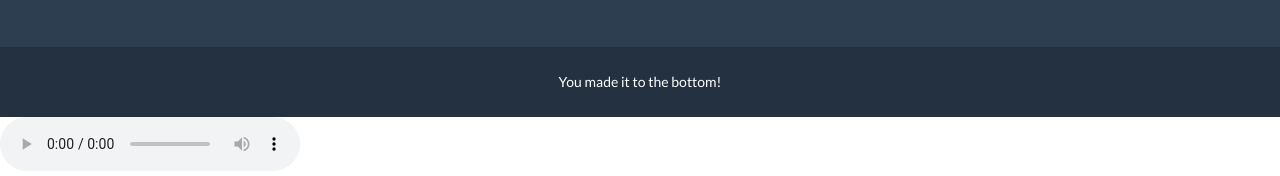
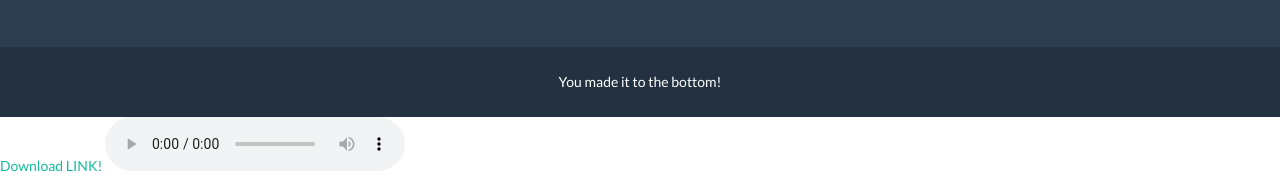
Before and after one commit to jtjanecek/jtjanecek.github.io, a website: page index.html in a window 1280 px wide. Shown: the part 3008-3184 px from the top of the page. Drawn offline with nearby package versions, Linux system fonts and the light colour scheme.

Commit message:
testing new html link for download

```diff
--- a/index.html
+++ b/index.html
@@ -528,6 +528,8 @@
     <!-- Theme JavaScript -->
     <script src="js/freelancer.min.js"></script>
 
+	<a href="img/keys.mp3" download> Download LINK! </a>
+
 	<audio controls>
 	<source src="img/keys.mp3" type="audio/mpeg">
 	</audio>
```
